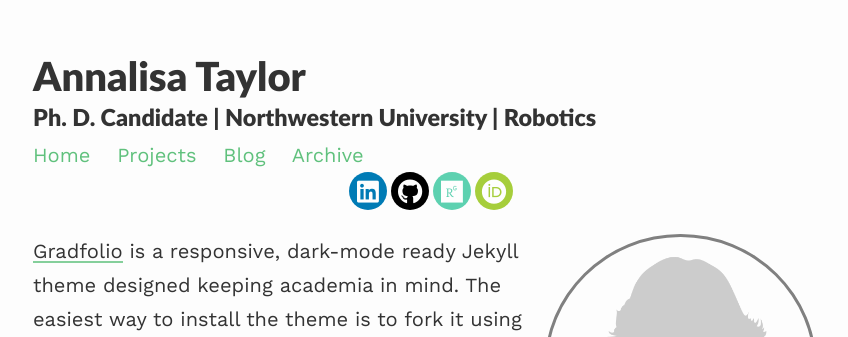
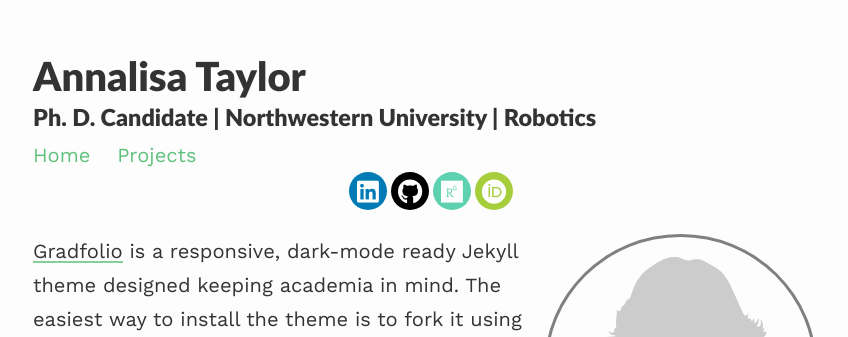
Before and after one commit to atulletaylor/atulletaylor.github.io, a Jekyll site: the page built from index.md, in a window 1280 px wide. Shown: the top 337 px of the page, without its empty margins (207-1055 px from the left). Built offline with Jekyll 4.4.1, drawn with Linux system fonts in a browser that asks for light colours; nearby versions of some CDN libraries.

Commit message:
update website

```diff
--- a/_includes/navigation.html
+++ b/_includes/navigation.html
@@ -1,6 +1,6 @@
 <div class="links scroll">
         <a href="{{site.baseurl}}/">Home</a>
         <a href="{{site.baseurl}}/projects/">Projects</a>
-        <a href="{{site.baseurl}}/blog/">Blog</a>
-        <a href="{{site.baseurl}}/archive/">Archive</a>
+     <!--    <a href="{{site.baseurl}}/blog/">Blog</a>
+        <a href="{{site.baseurl}}/archive/">Archive</a> -->
 </div>
--- a/_includes/social-footer.html
+++ b/_includes/social-footer.html
@@ -1,4 +1,4 @@
-<div class="rounded-social-buttons">
+<div class="rounded-social-buttons" align="left">
 
 {%- if site.email -%}
 <a title="{{ _locale_string_email }}"
```
